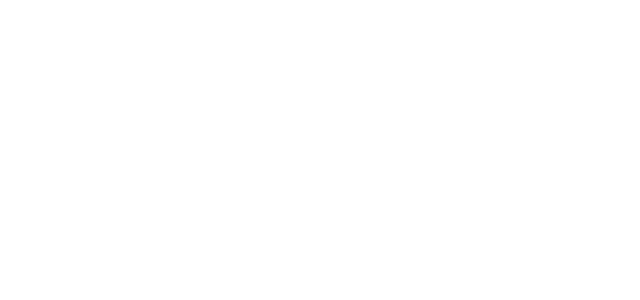
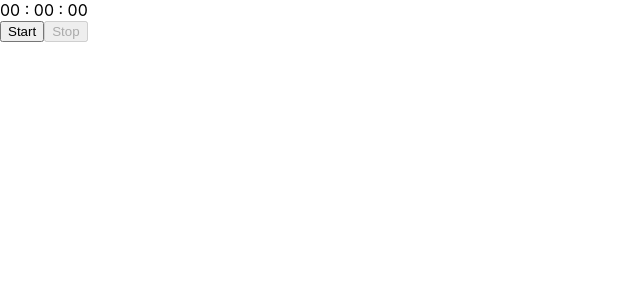
Before and after one commit to cfritsen/project-time-tracker, a React (Create React App) app: page / in a window 1280 px wide. Shown: the top 300 px of the page, without its empty margins (0-640 px from the left). Built offline with nearby package versions, Linux system fonts and the light colour scheme.

Commit message:
Added Timer functionality. Added Start button functionality.

```diff
--- a/src/components/ProjectTimer.js
+++ b/src/components/ProjectTimer.js
@@ -5,17 +5,24 @@
 
 export default function ProjectTimer() {
     const [time, setTime] = useState({
-        start: new Date(),
-        end: new Date(),
+        start: Date.now(),
+        end: Date.now(),
         active: false
     })
     const [timeEntry, setTimeEntry] = useState([])
 
+    const updateTime = (update) => {
+        setTime(update);
+    }
+
+    const updateTimeEntry = (update) => {
+        setTimeEntry([...timeEntry, update]);
+    }
 
     return (
         <div class='timer-container'>
-            <Timer time={time} setTime={setTime} />
-            <TimeCardList timeEntry={timeEntry} setTimeEntry={setTimeEntry} />
+            <Timer time={time} setTime={updateTime} setTimeEntry={updateTimeEntry} />
+            <TimeCardList timeEntry={timeEntry} />
         </div>
     )
 }
--- a/src/components/Timer.js
+++ b/src/components/Timer.js
@@ -1,16 +1,36 @@
-import React from 'react'
+import React, {useState, useEffect} from 'react'
 import TimerButtons from './TimerButtons'
 
 
 export default function Timer(props) {
-    const {time: {start, end, active}, setTime} = props;
+    const {time, time: {start, end, active}, setTime, setTimeEntry} = props;
+
+    const [timeUpdate, setTimeUpdate] = useState(Date.now());
+
+    const timeFormat = (start, end) => {
+        const timeElapsed = end - start;
+        const hours = Math.floor(timeElapsed / 3600000);
+        const minutes = Math.floor((timeElapsed % 3600000) / 60000);
+        const seconds = Math.floor(((timeElapsed % 3600000) % 60000) / 1000)
+
+        return (
+            <span>{hours < 10 ? '0' + hours : hours} : {minutes < 10 ? '0' + minutes : minutes} : {seconds < 10 ? '0' + seconds : seconds}</span>
+        )
+    }
+
+    useEffect(() => {
+        const interval = setInterval(() => setTimeUpdate(Date.now()), 1000);
+        return () => {
+            clearInterval(interval)
+        }
+    }, [])
 
     return (
         <div className='timer-container'>
             <div className='timer'>
-
+                {active ? timeFormat(start, timeUpdate) : timeFormat(start, end)}
             </div>
-            <TimerButtons setTime={setTime} />
+            <TimerButtons time={time} setTime={setTime} setTimeEntry={setTimeEntry} />
         </div>
     )
 }
--- a/src/components/TimerButtons.js
+++ b/src/components/TimerButtons.js
@@ -1,12 +1,22 @@
-import React from 'react'
+import React, {useState} from 'react'
 
 
 export default function TimerButtons(props) {
-    const {setTime} = props;
+    const {time, setTime, setTimeEntry} = props;
+
+    const startHandler = () => {
+        setTime({...time, start: new Date(), active: true});
+
+    }
+
+    const stopHandler = () => {
+
+    }
 
     return (
-        <div class='buttons-container'>
-
+        <div className='buttons-container'>
+            <button className='start-btn' disabled={time.active} onClick={startHandler}>Start</button>
+            <button className='stop-btn' disabled={!time.active} onClick={stopHandler}>Stop</button>
         </div>
     )
 }
```
